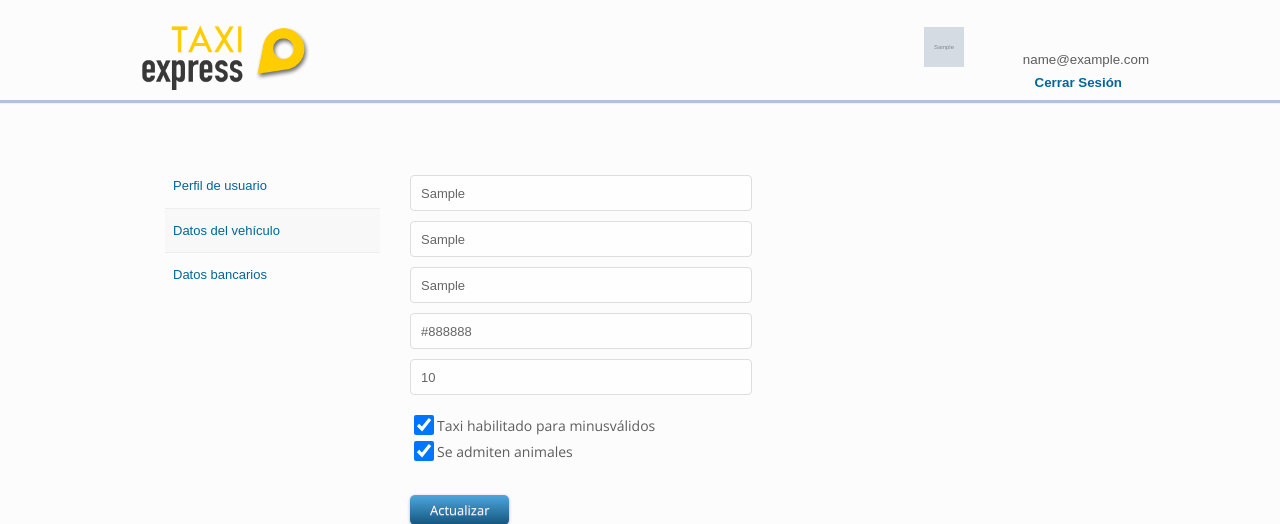
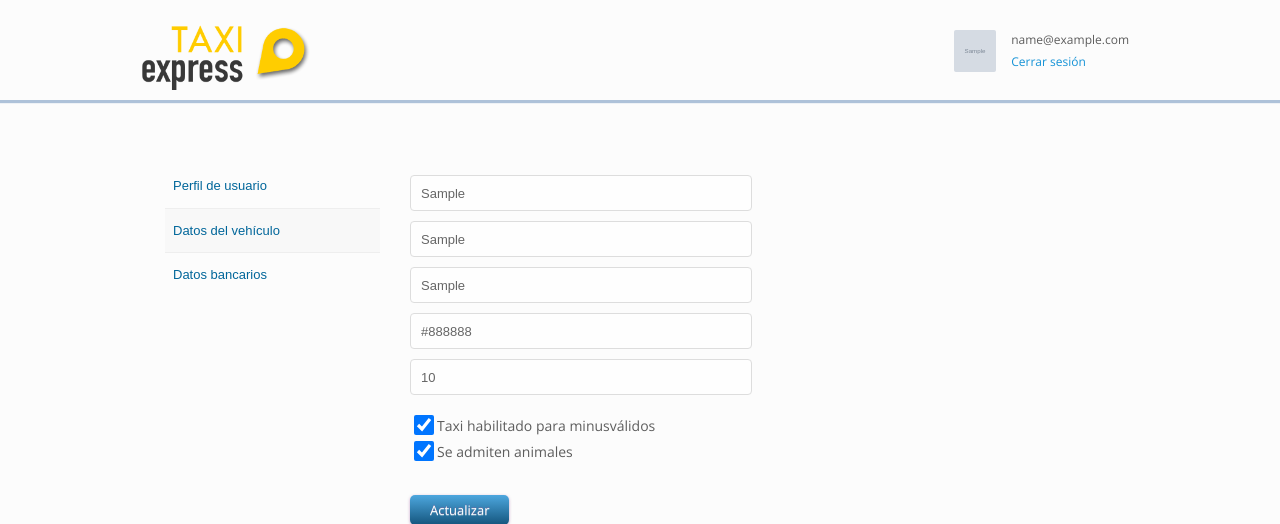
Before and after one commit to TaxiExpress/server, a Django app: template web/templates/AppWeb/mantdriver_car.html in a window 1280 px wide. Shown: the top 524 px of the page. Run offline with Django 3.2, Linux system fonts and the light colour scheme; tables that the repository leaves empty hold one stand-in row (values such as "Sample post"); the template is opened without the code that fills it: values that come from a table or form of the project are taken from there, most other values are stand-ins (such as "Sample title", 1, 10 or a date in 2020); grey boxes marked "Sample" are stand-in pictures; some libraries are stand-ins or nearby versions.

Commit message:
Close Session Updated

```diff
--- a/web/static/css/closesession.css
+++ b/web/static/css/closesession.css
@@ -1,95 +1,40 @@
-form, input, button{
-    padding: 0;
-    margin: 0;
-
-}
-
-#close-form img {
-width: 40px;
-height: 40px;
-border: 0px;
-margin-left: 10px;
-}
-
 .h-right {
     float: right;
+    display: block;
 }
 
 .h-left {
     float: left;
+    display: block;
 }
 
-.h-center{
-    float: center;
+.fms-block {
+    margin-top: 25px;
+    border: 0;
+    position:relative;
+    display: block;
+    font-size: 12px;
+    text-align: left;
 }
 
-
-.fms-block {
-padding: 0 16px 12px;
-/*margin: 16px 0 0;*/
-border: 0;
+.fms-block .avatar {
+    display:block;
+    float:left;
+    padding-top:1px;
+    padding-right:15px;
 }
 
-.fms-block>ul>li {
-    display: inline-block;
-    margin-bottom: 0;
-    margin-left: 4px;
+.fms-block .avatar img {
+    width: 42px;
+    height: 42px;
+    border-radius:2px;
 }
 
-.placeholder{
-    position: relative;
-    margin-top: 13px;
+.fms-block .info {
+    display:block;
+    float:right;
 }
 
-.fms-block .placeholder .textfield {
-    width: 125px;
+.fms-block .info span, .fms-block .info a{
+    display:block;
 }
-
-.textfield {
-    display: block;
-    padding: 0 6px;
-    background-color: white;
-    box-shadow: inset 0 10px 10px -10px rgba(0,0,0,0.1);
-    border: 1px solid #ddd;
-    border-top-color: #ccc;
-    border-radius: 4px;
-    -webkit-transition: box-shadow .3s ease,border-color .2s ease;
-    transition: box-shadow .3s ease,border-color .2s ease;
-}
-
-.cf:after{
-    clear: both;
-}
-
-.cf:before, .cf:after{
-    content: " ";
-    display: table;
-}
-
-input, textarea, select, button {
-    vertical-align: middle;
-}
-
-.action {
-    background: 0;
-    border: 0;
-    color: #01669a;
-    cursor: pointer;
-    margin-left: 15px;
-}
-
-#close-form{
-    height: auto;
-}
-
-.emailSession{
-    color: #5d5d5d;
-    border: none;
-    background-color: inherit;
-    margin-bottom: 8px;
-    text-align: right;
-}
-
-.closebuttom{
-    width: 150px;
-}
--- a/web/templates/AppWeb/base2.html
+++ b/web/templates/AppWeb/base2.html
@@ -14,25 +14,15 @@
                     <a href="/"><img src="{{STATIC_URL}}img/logo.png" alt="Logo" /></a>
                 </div>
                 <div class="login h-right">
-                    <form id="close-form" action="logout" method="POST">
-                       <fieldset class="fms-block">
-                            <ul>
-                                <li class="placeholder">
-                                    <img onload="mostrarEnBase64()" id="fotoSession" src="{{client.image}}" alt="no hay foto"/>
-                                </li>
-
-                                <li class="placeholder closebuttom">
-                                    <input type="text" class="emailSession" name="email" value="{{client.email}}" disabled>
-                                    <button id="submit_button" tabindex=5 type="submit" class="h-right action act-submit">
-                                        <span>
-                                            <b>Cerrar Sesión</b>
-                                            <span></span>
-                                        </span>
-                                    </button>
-                                </li>
-                            </ul>
-                        </fieldset>
-                    </form>
+                   <fieldset class="fms-block">
+                        <div class="avatar">
+                            <img id="fotoSession" src="{{client.image}}" alt="no hay foto"/>
+                        </div>
+                        <div class="info">
+                            <span id="email">{{client.email}}</span>
+                            <a href="logout">Cerrar sesión</a>
+                        </div>
+                    </fieldset>
                 </div>
             </div>
         </div>
```
